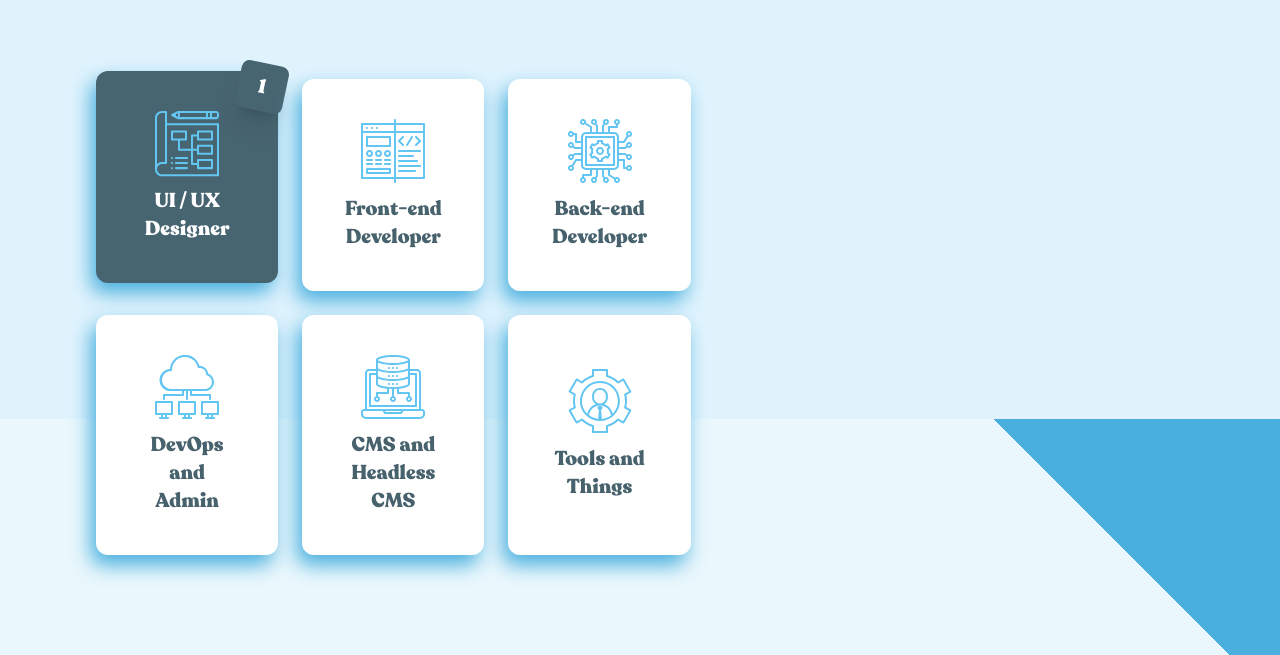
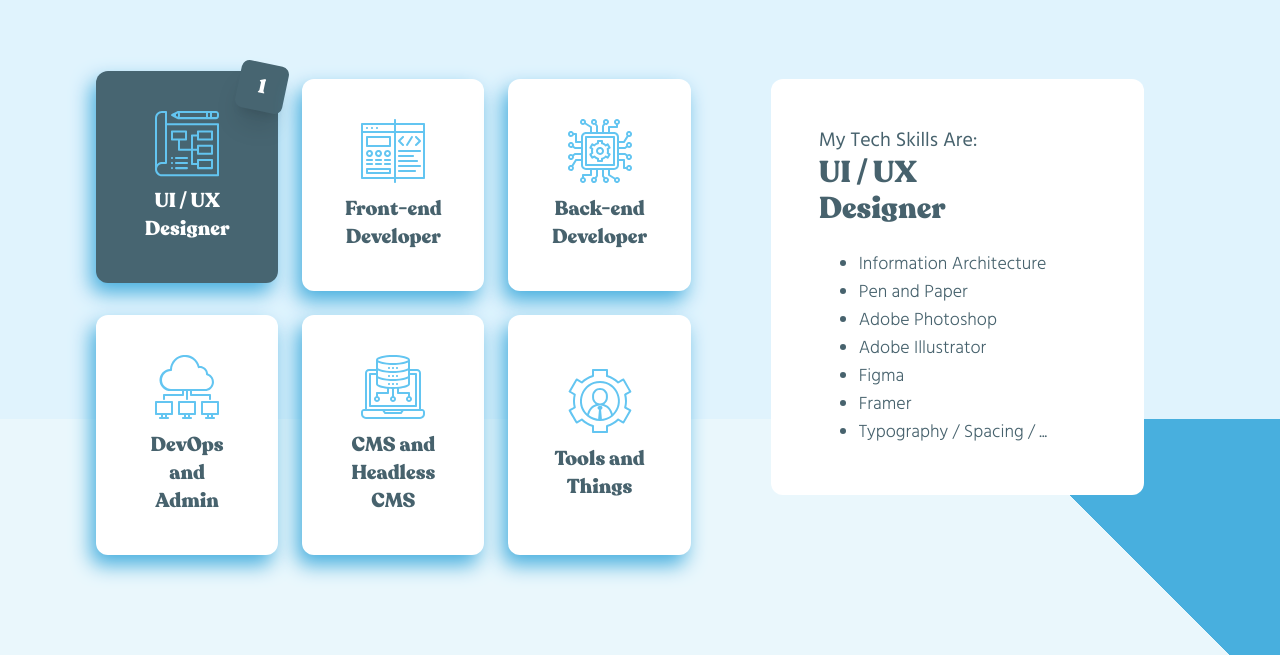
Before and after one commit to PiotrPiwonski/Next-Portfolio, a Next.js app: page / in a window 1280 px wide. Shown: the part 2190-2845 px from the top of the page. Built offline with nearby package versions, Linux system fonts and the light colour scheme.

Commit message:
add skill card in AboutMe component

```diff
--- a/src/app/components/AboutMe/AboutMe.js
+++ b/src/app/components/AboutMe/AboutMe.js
@@ -139,6 +139,31 @@
               ))}
             </div>
           </div>
+          <div className="w-full sm:w-1/2 lg:w-5/12 overflow-visible px-0 sm:pl-6 xl:px-10">
+            <div className="bg-white rounded-xl p-10 xl:p-12 shadow-accent-color relative">
+              <section
+                className={`fade-left overflow-hidden ${
+                  isFaded ? "fade-out" : ""
+                }`}
+              >
+                <p
+                  className={`text-[#47626D] ${hind.className} text-lg sm:text-base lg:text-xl transition-all duration-500 transform opacity-100`}
+                >
+                  My Tech Skills Are:
+                </p>
+                <h2 className="font-recoletaBold text-[#47626D] text=3xl sm:text-2xl md:text-3xl mb-6 w-44 md:w-56 transition duration-500 transform opacity-100">
+                  {mapData.title}
+                </h2>
+                <ul className={`${hind.className} font-[300] list-disc text-[#47626D] ml-8 lg:ml-10 text-base lg:text-lg transition duration-500 transform opacity-100`}>
+                  {mapData.array.map((skills) => (
+                    <li key={skills}>
+                      {skills}
+                    </li>
+                  ))}
+                </ul>
+              </section>
+            </div>
+          </div>
         </section>
       </div>
     </React.Fragment>
```
